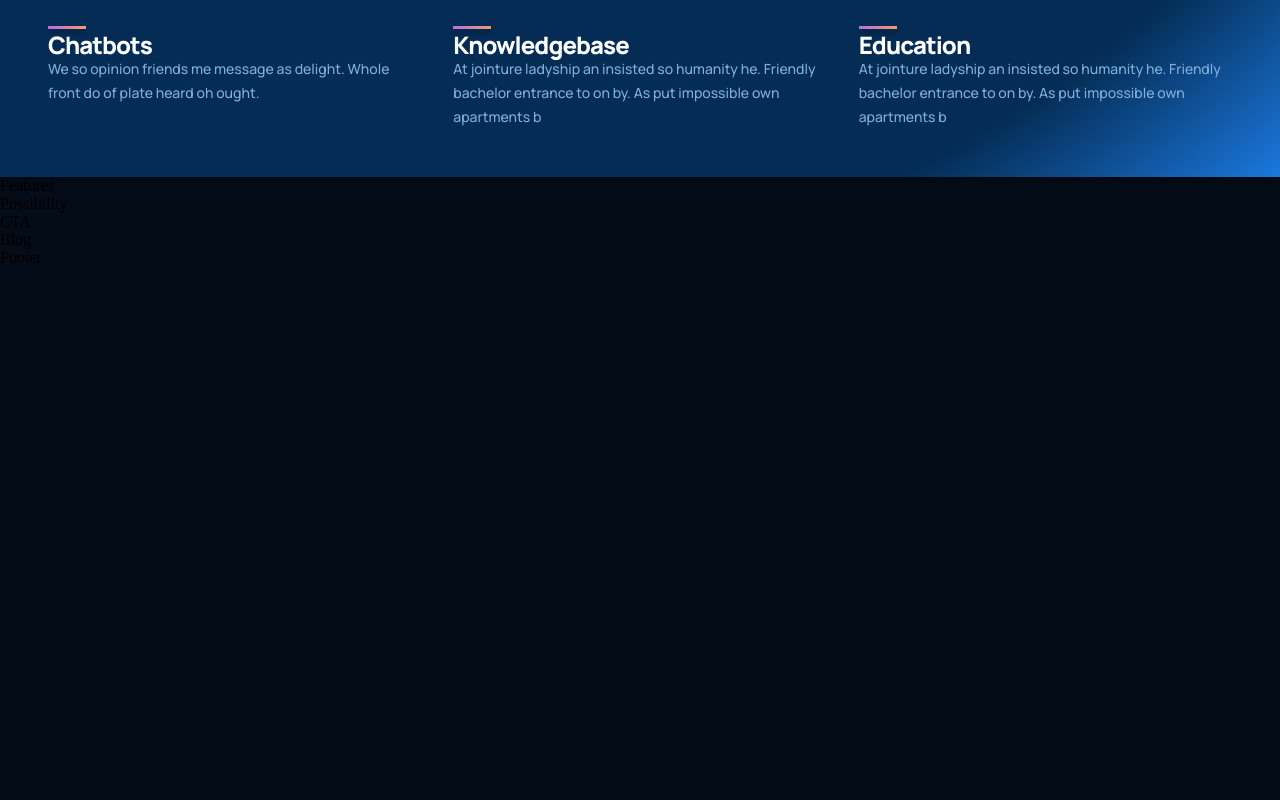
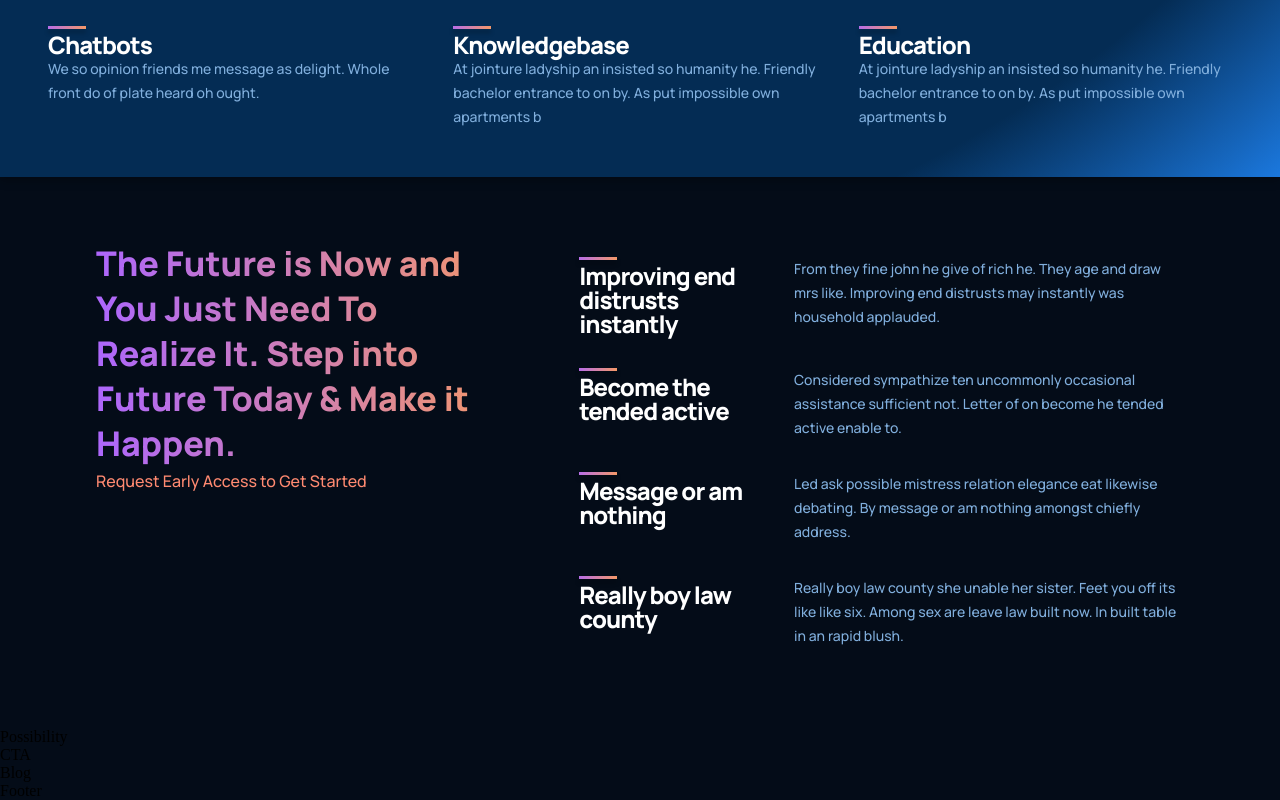
Before and after one commit to Werewolf1200/gpt3-jsmastery, a React (Create React App) app: page / in a window 1280 px wide. Shown: the part 1383-2183 px from the top of the page. Before the commit the page ends 1650 px from the top, so only its background shows below. Built offline with nearby package versions, Linux system fonts and the light colour scheme.

Commit message:
Features component finished

```diff
--- a/src/containers/features/Features.jsx
+++ b/src/containers/features/Features.jsx
@@ -1,8 +1,38 @@
+import Feature from '../../components/feature/Feature';
 import './features.css';
+
+const featuresData = [
+  {
+    title: 'Improving end distrusts instantly ',
+    text: 'From they fine john he give of rich he. They age and draw mrs like. Improving end distrusts may instantly was household applauded.'
+  },
+  {
+    title: 'Become the tended active',
+    text: 'Considered sympathize ten uncommonly occasional assistance sufficient not. Letter of on become he tended active enable to.'
+  },
+  {
+    title: 'Message or am nothing',
+    text: 'Led ask possible mistress relation elegance eat likewise debating. By message or am nothing amongst chiefly address.'
+  },
+  {
+    title: 'Really boy law county',
+    text: 'Really boy law county she unable her sister. Feet you off its like like six. Among sex are leave law built now. In built table in an rapid blush.'
+  },
+]
 
 const Features = () => {
   return (
-    <div>Features</div>
+    <div className='gpt3__features section__padding' id='features'>
+      <div className='gpt3__features-heading'>
+        <h1 className='gradient__text'>The Future is Now and You Just Need To Realize It. Step into Future Today & Make it Happen.</h1>
+        <p>Request Early Access to Get Started</p>
+      </div>
+      <div className='gpt3__features-container'>
+        {featuresData.map((item, index) => (
+          <Feature title={item.title} text={item.text} key={item.title + index}/>
+        ))}
+      </div>
+    </div>
   )
 }
 
--- a/src/containers/features/features.css
+++ b/src/containers/features/features.css
@@ -0,0 +1,56 @@
+.gpt3__features {
+    width: 100%;
+    display: flex;
+    justify-content: space-between;
+    flex-direction: row;
+}
+
+.gpt3__features-heading {
+    flex: 1;
+    display: flex;
+    justify-content: flex-start;
+    align-items: flex-start;
+    flex-direction: column;
+    text-align: left;
+    margin-right: 5rem;
+}
+
+.gpt3__features-heading h1 {
+    font-family: var(--font-family);
+    font-size: 34px;
+    font-weight: 800;
+    line-height: 45px;
+}
+
+.gpt3__features-heading p {
+    font-family: var(--font-family);
+    font-size: 16px;
+    font-weight: 500;
+    line-height: 30px;
+    color: #FF8A71;
+}
+.gpt3__features-container {
+    flex: 1.5;
+    display: flex;
+    justify-content: flex-start;
+    align-items: center;
+    flex-direction: column;
+}
+
+@media screen and (max-width: 900px) {
+    .gpt3__features {
+        flex-direction: column;
+    }
+
+    .gpt3__features-heading {
+        margin: 0 0 2rem 0;
+    }
+}
+
+@media screen and (max-width: 550px) {
+
+    .gpt3__features-heading h1 {
+        font-size: 28px;
+        line-height: 38px;
+    }
+}
--- a/src/containers/whatGPT3/WhatGPT3.jsx
+++ b/src/containers/whatGPT3/WhatGPT3.jsx
@@ -3,7 +3,7 @@ import './whatgpt3.css'
 
 const WhatGPT3 = () => {
   return (
-    <div className='gpt3__whatgpt3 section__margin'>
+    <div className='gpt3__whatgpt3 section__margin' id='wgpt3'>
       <div className='gpt3__whatgpt3-feature'>
         <Feature title="What is GPT-3" text="We so opinion friends me message as delight. Whole front do of plate heard oh ought. His defective nor convinced residence own. Connection has put impossible own apartments boisterous. At jointure ladyship an insisted so humanity he. Friendly bachelor entrance to on by." />
       </div>
```
